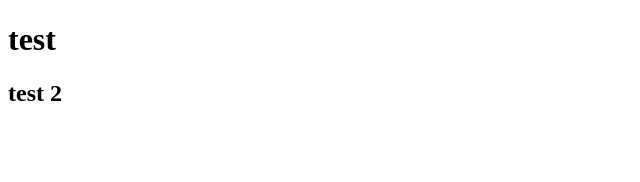
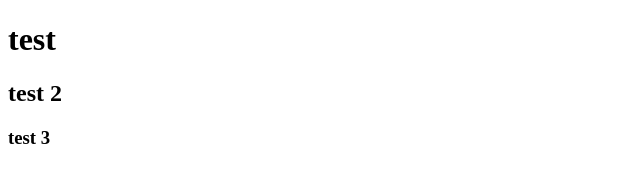
Before and after one commit to beshoyreatttt/Javascript_learning, a plain HTML site: page week_one/index.html in a window 1280 px wide. Shown: the full height of the page, 0-640 px from the left. Drawn offline with Linux system fonts and the light colour scheme.

Commit message:
new test

```diff
--- a/week_one/index.html
+++ b/week_one/index.html
@@ -10,7 +10,7 @@
 <body>
   <h1>test</h1>
   <h2>test 2</h2>
-
+  <h3>test 3</h3>
 
 
   <script src="main.js"></script>
```
